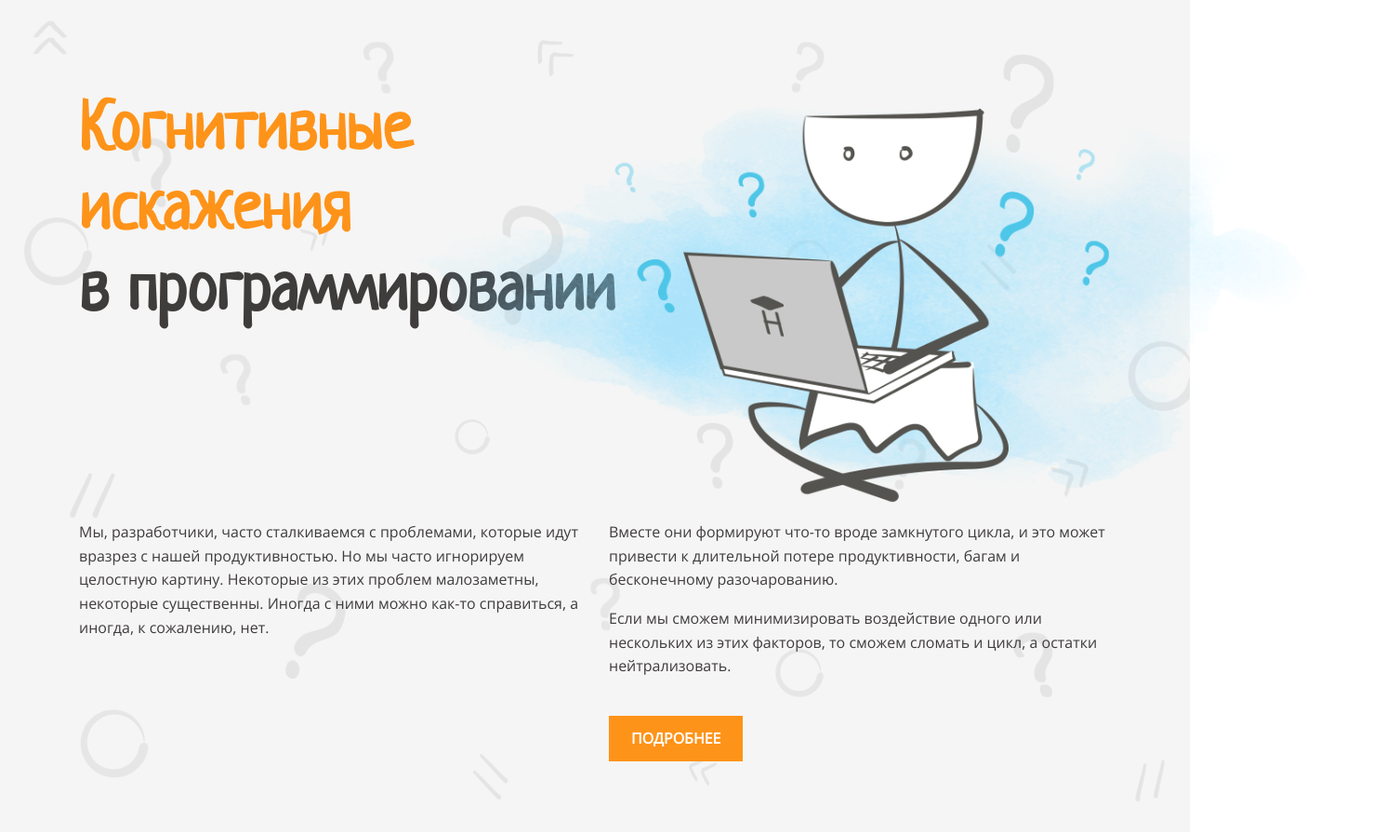
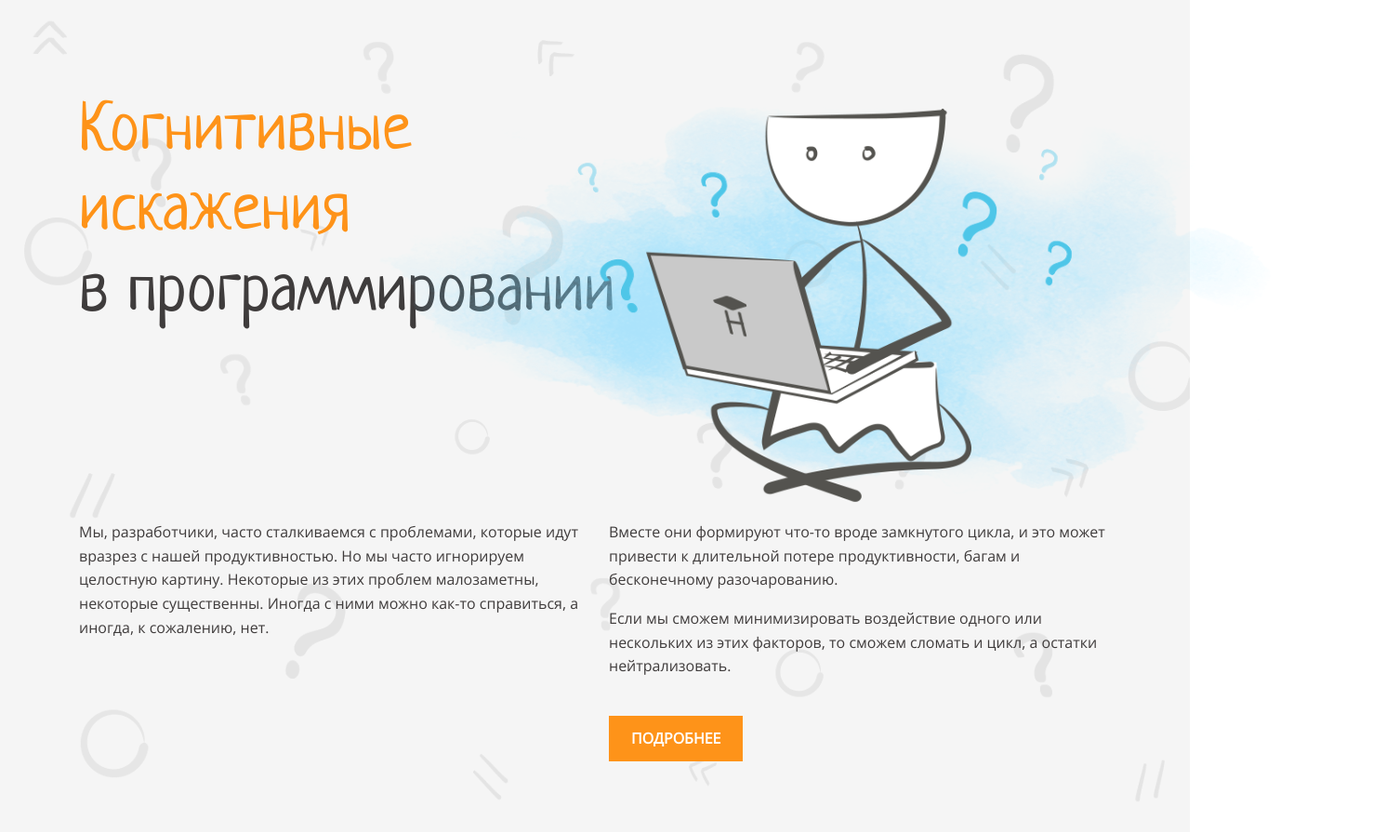
Before and after one commit to unhappymonday/layout-designer-project-58, a website: page src/index.html in a window 1280 px wide. Shown: the whole page at 93% size, 1505 px wide, since content can reach past the window. Drawn offline with Linux system fonts and the light colour scheme.

Commit message:
Corrected heading styles

```diff
--- a/src/styles/index.css
+++ b/src/styles/index.css
@@ -67,6 +67,7 @@ h4 {
   font-family: neucha-regular, serif;
   color: var(--primary);
   line-height: 1.2em;
+  font-weight: 400;
   margin: 0;
 }
 
@@ -141,7 +142,7 @@ header {
 .main-img {
   position: absolute;
   top: 55px;
-  right: -310px;
+  right: -270px;
 }
 
 .header-text-content {
```
